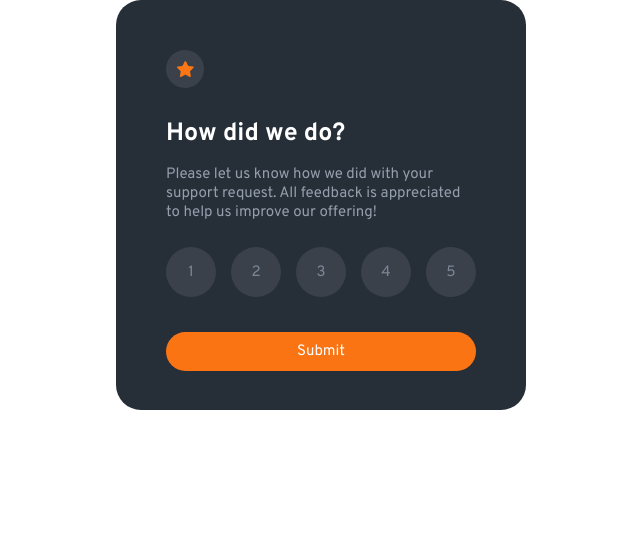
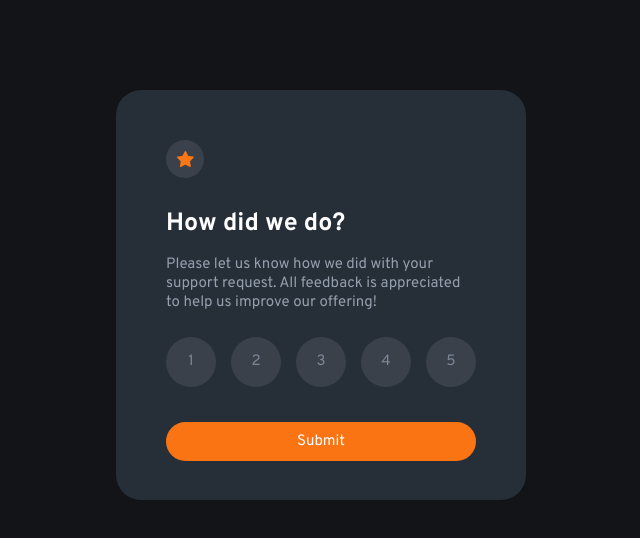
Before and after one commit to Guilherme-dos-Santos-Pineda/Componente-de-classifica-o-interativa, a plain HTML site: page index.html in a window 1280 px wide. Shown: the whole page, without its empty margins (319-959 px from the left). Drawn offline with Linux system fonts and the light colour scheme.

Commit message:
Update index.css

```diff
--- a/index.css
+++ b/index.css
@@ -9,13 +9,14 @@ body{
     font-family: 'Overpass', sans-serif;
     font-weight: 400;
     font-size: 15px;
+    background-color: hsl(216, 12%, 8%);
 }
 .container{
     width: 410px;
     height: 410px;
     border-radius: 25px;
     background-color: hwb(213 15% 78%);
-    margin: auto;
+    margin: 7% auto;
     padding: 20px 50px;
 }
 .icone{
```
